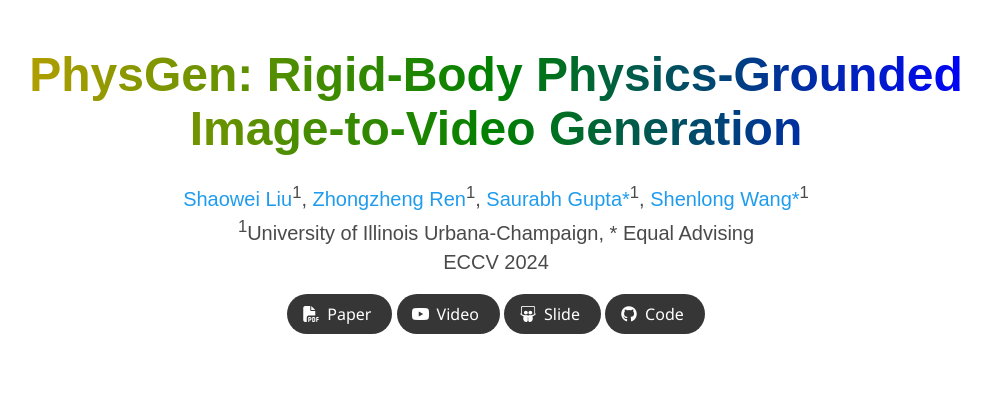
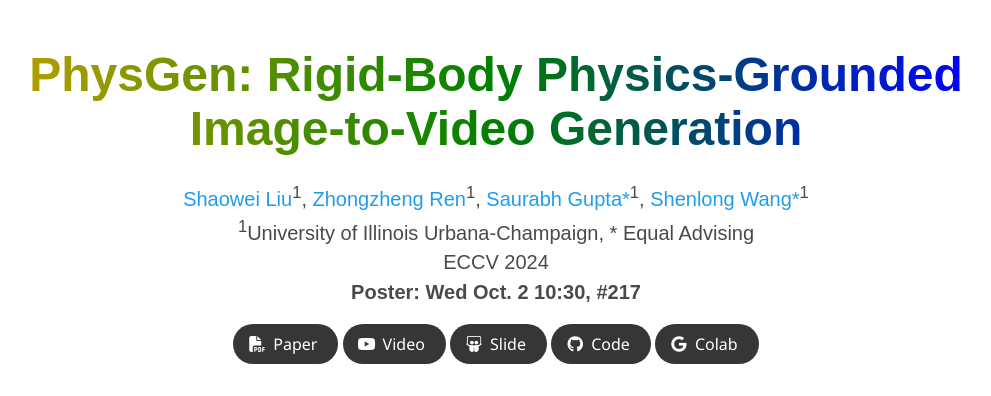
Before and after one commit to stevenlsw/physgen, a plain HTML site: page index.html in a window 1280 px wide. Shown: the top 396 px of the page, without its empty margins (144-1135 px from the left). Drawn offline with nearby package versions, Linux system fonts and the light colour scheme; some packages are replaced by stand-ins of ours; grey boxes are pictures that could not be loaded; a script that the page names is missing; some icons are missing; a web font is replaced by a local one.

Commit message:
update google colab

```diff
--- a/index.html
+++ b/index.html
@@ -96,10 +96,14 @@
                             <span class="author-block">ECCV 2024</span>
                         </div>
 
+                        <div class="is-size-5 publication-authors">
+                            <span class="author-block"><b>Poster: Wed Oct. 2 10:30, #217</b></span>
+                        </div>
+
                         <div class="column has-text-centered">
                             <div class="publication-links">
                                 <span class="link-block">
-                                    <a href="https://drive.google.com/file/d/1JPtu11nhonYOydFl2Btf_y_n9zVT5QPP/view?usp=sharing"
+                                    <a href="https://shaoweiliu.web.illinois.edu/eccv2024_physgen_arxiv.pdf"
                                         class="external-link button is-normal is-rounded is-dark">
                                         <span class="icon">
                                             <i class="fas fa-file-pdf"></i>
@@ -152,6 +156,17 @@
                                             <i class="fab fa-github"></i>
                                         </span>
                                         <span>Code</span>
+                                    </a>
+                                </span>
+
+                                 <!-- Colab Link. -->
+                                <span class="link-block">
+                                    <a href="https://colab.research.google.com/drive/1imGIms3Y4RRtddA6IuxZ9bkP7N2gVVC_"
+                                    class="external-link button is-normal is-rounded is-dark">
+                                    <span class="icon">
+                                        <i class="fab fa-google"></i>
+                                    </span>
+                                    <span>Colab</span>
                                     </a>
                                 </span>
 
@@ -716,7 +731,7 @@
                             <small><b>Condition-1</b></small>
                     </td>
                     <td style="padding-right:1%;width:25%;text-align:center;vertical-align:middle">
-                        <small><b>Generation-2</b></small>
+                        <small><b>Generation-1</b></small>
                     </td>
 
                     <td style="padding-right:1%;width:25%;text-align:center;vertical-align:middle">
```
Also changed, not shown: 6 other files.
